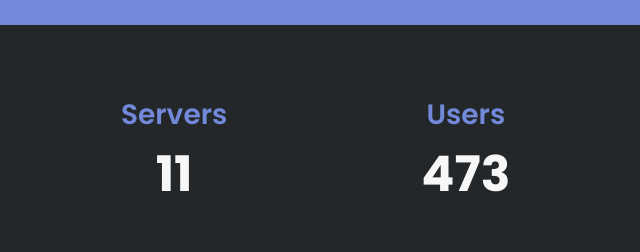
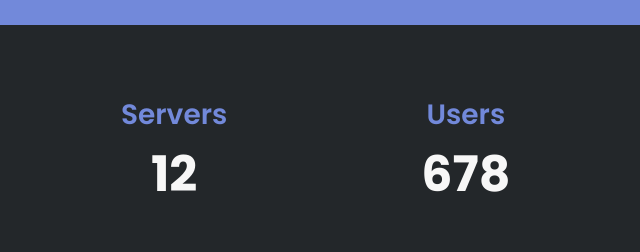
Before and after one commit to MoiEtMoiPuisMoi/MemesGenerator, a plain HTML site: page index.html in a window 1280 px wide. Shown: the part 1227-1479 px from the top of the page, 320-960 px from the left. Drawn offline with nearby package versions, Linux system fonts and the light colour scheme; a script that the page names is missing.

Commit message:
Update index.html

```diff
--- a/index.html
+++ b/index.html
@@ -71,13 +71,13 @@
         <div class="card statistic" style="width: 18rem;">
             <div class="card-body">
                 <h5 class="card-title">Servers</h5>
-                <h1 style="font-weight: bold !important">11</h1>
+                <h1 style="font-weight: bold !important">12</h1>
             </div>
         </div>
         <div class="card statistic" style="width: 18rem;">
             <div class="card-body">
                 <h5 class="card-title">Users</h5>
-                <h1 style="font-weight: bold !important">473</h1>
+                <h1 style="font-weight: bold !important">678</h1>
             </div>
         </div>
     </div>
```
